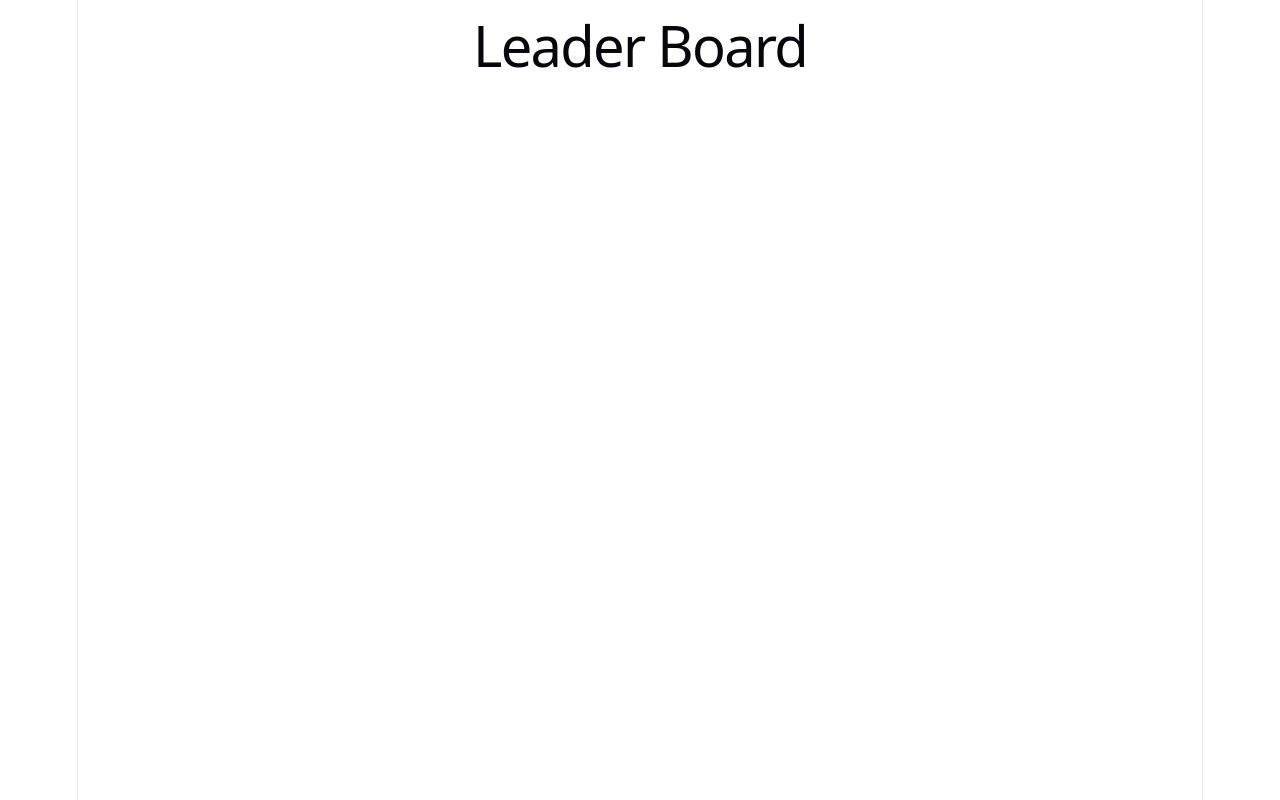
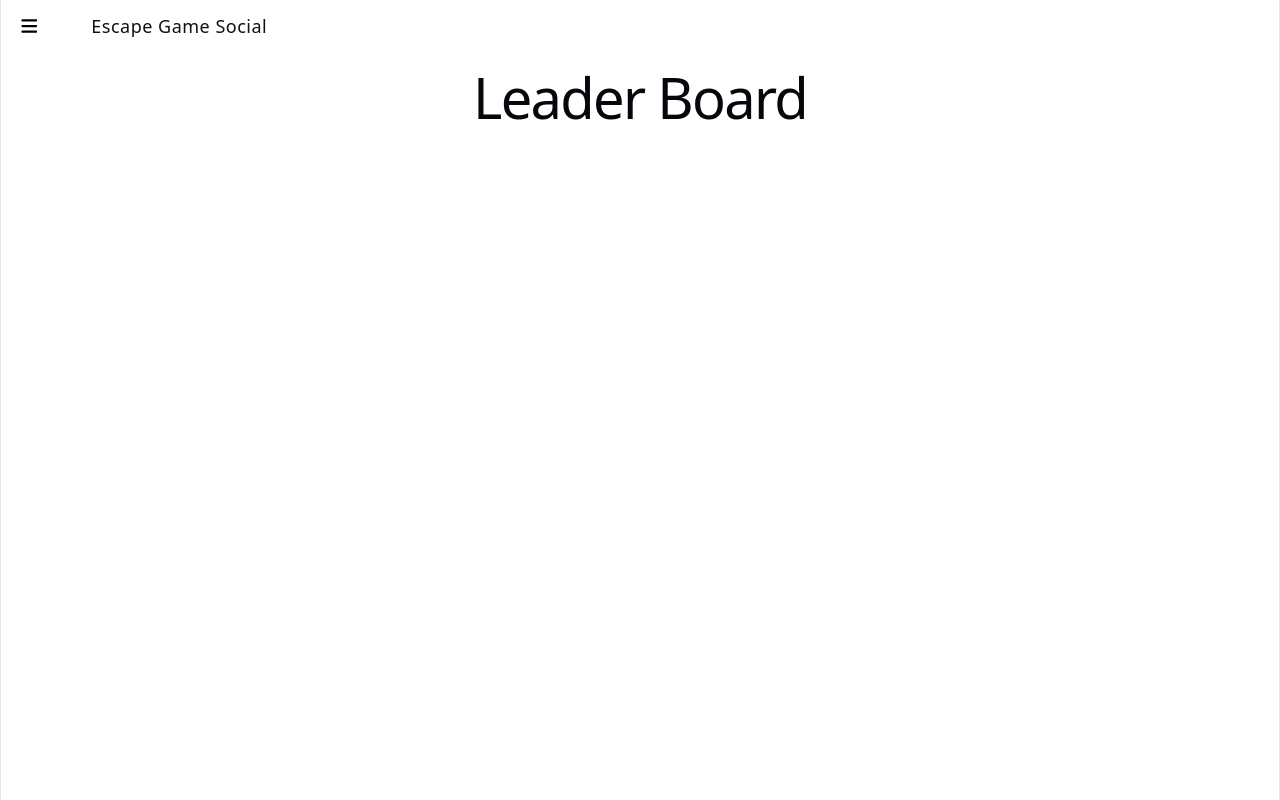
Before and after one commit to LeaEdw/escape-client, a React (Vite) app: page /leaderboard in a window 1280 px wide. Built offline with nearby package versions, Linux system fonts and the light colour scheme; sample sign-in values are in the browser's storage.

Commit message:
added navbar

```diff
--- a/index.html
+++ b/index.html
@@ -3,6 +3,7 @@
   <head>
     <meta charset="UTF-8" />
     <link rel="icon" type="image/svg+xml" href="/favicon.svg" />
+
     <meta name="viewport" content="width=device-width, initial-scale=1.0" />
     <title>escape-client</title>
   </head>
--- /dev/null
+++ b/src/components/games/gameList.css
@@ -0,0 +1,31 @@
+.embla {
+  --slide-size: 70%;
+  --slide-spacing: 10px;
+  --slide-spacing-md-up: 20px;
+}
+
+.embla__container {
+  display: flex;
+  touch-action: pan-y pinch-zoom;
+  justify-content: center;
+}
+
+.embla__slide {
+  flex: 0 0 var(--slide-size);
+  min-width: 0;
+  padding-left: var(--slide-spacing);
+}
+
+@media (min-width: 768px) {
+  .embla__container {
+    margin-left: calc(var(--slide-spacing-md-up) * -1);
+  }
+
+  .embla__slide {
+    padding-left: var(--slide-spacing-md-up);
+  }
+}
+
+.embla__container :last-child {
+    margin-right: 1rem;
+}
--- a/src/components/games/gameList.jsx
+++ b/src/components/games/gameList.jsx
@@ -1,18 +1,18 @@
-
-
+import "./gameList.css"
 
 import { useEffect, useState } from "react";
 import useEmblaCarousel from "embla-carousel-react";
 import { getGames } from "../../data/games";
 
-export const GameList = () => {
+export const GameCarousel = () => {
   const [games, setGames] = useState([]);
   const [isLoading, setIsLoading] = useState(true);
   const [error, setError] = useState(null);
   const [emblaRef, emblaApi] = useEmblaCarousel({
-    align: "start",
+    align: "center",
     dragFree: true,
     loop: true,
+    containScroll: false
   });
 
   useEffect(() => {
@@ -34,9 +34,9 @@ export const GameList = () => {
   if (error) return <p>Something went wrong loading games</p>;
 
   return (
-    <div className="relative max-w-3xl mx-auto px-8">
+    <div className="relative max-w-5xl mx-auto px-8 embla__container">
       <div className="overflow-hidden" ref={emblaRef}>
-        <div className="flex gap-4">
+        <div className="flex gap-4 embla__slide">
           {games.map((game) => (
             <div
               key={game.id}
--- /dev/null
+++ b/src/components/navbar/navbar.css
@@ -0,0 +1,114 @@
+.navButtons {
+  display: flex;
+  align-items: center;
+  margin: 0;
+  padding: 0.5rem;
+  position: relative;
+  z-index: 1000;
+}
+
+.hamburger-wrapper {
+  position: relative;
+  width: 300px;
+  display: flex;
+  z-index: 1001;
+}
+
+.navbar-top {
+  display: flex;
+  align-items: center;
+  position: relative;
+  z-index: 1001;
+}
+
+.hamburger-btn {
+  background: none;
+  border: none;
+  cursor: pointer;
+  display: flex;
+  flex-direction: column;
+  gap: 5px;
+  padding: 8px;
+  justify-content: flex-start;
+}
+
+.hamburger-btn span {
+  display: block;
+  width: 24px;
+  height: 2px;
+  background-color: #111111;
+  transition: all 0.2s ease;
+}
+
+.hamburger-btn.open span:nth-child(1) {
+  transform: rotate(45deg) translate(5px, 5px);
+}
+
+.hamburger-btn.open span:nth-child(2) {
+  opacity: 0;
+}
+
+.hamburger-btn.open span:nth-child(3) {
+  transform: rotate(-45deg) translate(5px, -5px);
+}
+
+.dropdown-menu {
+  position: fixed;
+  top: 0;
+  left: 0;
+  width: 325px;
+  height: 100vh;
+  background-color: #fff;
+  border-right: 2px solid;
+  border-radius: 0;
+  z-index: 999;
+  padding-top: 60px;
+  padding-left: 8px;
+  padding-right: 8px;
+  padding-bottom: 8px;
+  display: flex;
+  flex-direction: column;
+}
+
+.dropdown-menu button {
+  display: block;
+  width: 100%;
+  text-align: left;
+  padding: 20px 16px;
+  border: none;
+  background: none;
+  cursor: pointer;
+  font-size: 20px;
+  color: #08060d;
+}
+
+.dropdown-menu button:hover {
+  color: #305de3;
+}
+
+.dropdown-menu hr {
+  border: none;
+  border-top: 3px solid var(--border);
+  margin: 4px 0;
+}
+
+.dropdown-menu .logout-btn {
+  margin-top: auto;
+  font-size: larger;
+  text-align: center;
+  color: #e12554;
+}
+
+.navbar-brand {
+  color: #111111;
+  font-size: 18px;
+  font-weight: 500;
+  letter-spacing: 0.5px;
+  position: relative;
+  z-index: 1001;
+  margin: auto;
+}
+
+.menu-item-text {
+    padding-left: 10px;
+}
--- /dev/null
+++ b/src/components/navbar/navbar.jsx
@@ -0,0 +1,62 @@
+import { useState } from "react";
+import "./navbar.css";
+import { Link, useNavigate } from "react-router-dom";
+import { removeToken } from "../../data/auth";
+import { FontAwesomeIcon } from "@fortawesome/react-fontawesome";
+import { faBars, faXmark, faHouse, faTrophy, faUser } from "@fortawesome/free-solid-svg-icons";
+
+// This should be able to be ported into various pages that have the go back button ( in theory )
+export const HamburgerMenu = () => {
+  const [isOpen, setIsOpen] = useState(false);
+  const navigate = useNavigate();
+
+  const handleLogout = () => {
+    removeToken();
+    localStorage.removeItem("is_admin");
+    setIsOpen(false);
+    navigate("/login");
+  };
+
+  const handleNav = (path) => {
+    setIsOpen(false);
+    navigate(path);
+  };
+
+  return (
+    <nav className="navButtons">
+      <div className="navbar-top">
+        <div className="hamburger-wrapper">
+          <button
+            className={`hamburger-btn ${isOpen ? "open" : ""}`}
+            onClick={() => setIsOpen(!isOpen)}
+            aria-label="Toggle menu"
+          >
+            <FontAwesomeIcon icon={isOpen ? faXmark : faBars} style={{ color: "black" }} />
+          </button>{" "}
+          <span className="navbar-brand">Escape Game Social</span>
+        </div>
+        {isOpen && (
+          <div className="dropdown-menu">
+            <button onClick={() => handleNav("/home")}>
+              <FontAwesomeIcon icon={faHouse} />
+             <span className="menu-item-text">Home</span>
+            </button>
+            <button onClick={() => handleNav("/leaderboard")}>
+              <FontAwesomeIcon icon={faTrophy} />
+              <span className="menu-item-text">Leaderboard</span>
+            </button>{" "}
+            <hr />
+            <button onClick={() => handleNav("/profile")}>
+              <FontAwesomeIcon icon={faUser} />
+              <span className="menu-item-text">Profile</span>
+            </button>
+            <hr />
+            <button className="logout-btn" onClick={handleLogout}>
+              Logout
+            </button>
+          </div>
+        )}
+      </div>
+    </nav>
+  );
+};
--- a/src/main.css
+++ b/src/main.css
@@ -57,7 +57,6 @@ body {
 }
 
 #root {
-  width: 1126px;
   max-width: 100%;
   margin: 0 auto;
   text-align: center;
--- /dev/null
+++ b/src/pages/user/home.css
@@ -0,0 +1,5 @@
+.carousel-container {
+    align-items: center;
+    justify-content: center;
+    margin: 1rem;
+}
--- a/src/pages/user/home.jsx
+++ b/src/pages/user/home.jsx
@@ -1,15 +1,20 @@
 // CSS Imports
+import "./home.css"
 
 
 // JSX Imports
-import { GameList } from "../../components/games/gameList"
+import { GameCarousel } from "../../components/games/gameList";
+import { HamburgerMenu } from "../../components/navbar/navbar";
 
 // Exports
 
 export const Home = () => {
-    return (
-        <>
-            <GameList/>
-        </>
-    )
-}
+  return (
+    <>
+      <HamburgerMenu />
+      <div className="carousel-container">
+        <GameCarousel />
+      </div>
+    </>
+  );
+};
--- a/src/pages/user/leaderboard.jsx
+++ b/src/pages/user/leaderboard.jsx
@@ -1,4 +1,6 @@
 // CSS Imports
+
+import { HamburgerMenu } from "../../components/navbar/navbar"
 
 
 // JSX Imports
@@ -9,6 +11,7 @@
 export const LeaderBoard = () => {
     return (
         <>
+            <HamburgerMenu/>
             <h1>Leader Board</h1>
         </>
     )
--- a/src/pages/user/userProfile.jsx
+++ b/src/pages/user/userProfile.jsx
@@ -1,15 +1,16 @@
 // CSS Imports
 
+import { HamburgerMenu } from "../../components/navbar/navbar";
 
 // JSX Imports
-
 
 // Exports
 
 export const UserProfile = () => {
-    return (
-        <>
-            <h1>User Profile</h1>
-        </>
-    )
-}
+  return (
+    <>
+      <HamburgerMenu />
+      <h1>User Profile</h1>
+    </>
+  );
+};
```
Also changed, not shown: package.json (+7 -0 lines), 1 other file (tests, documents, lock files or other folders).
